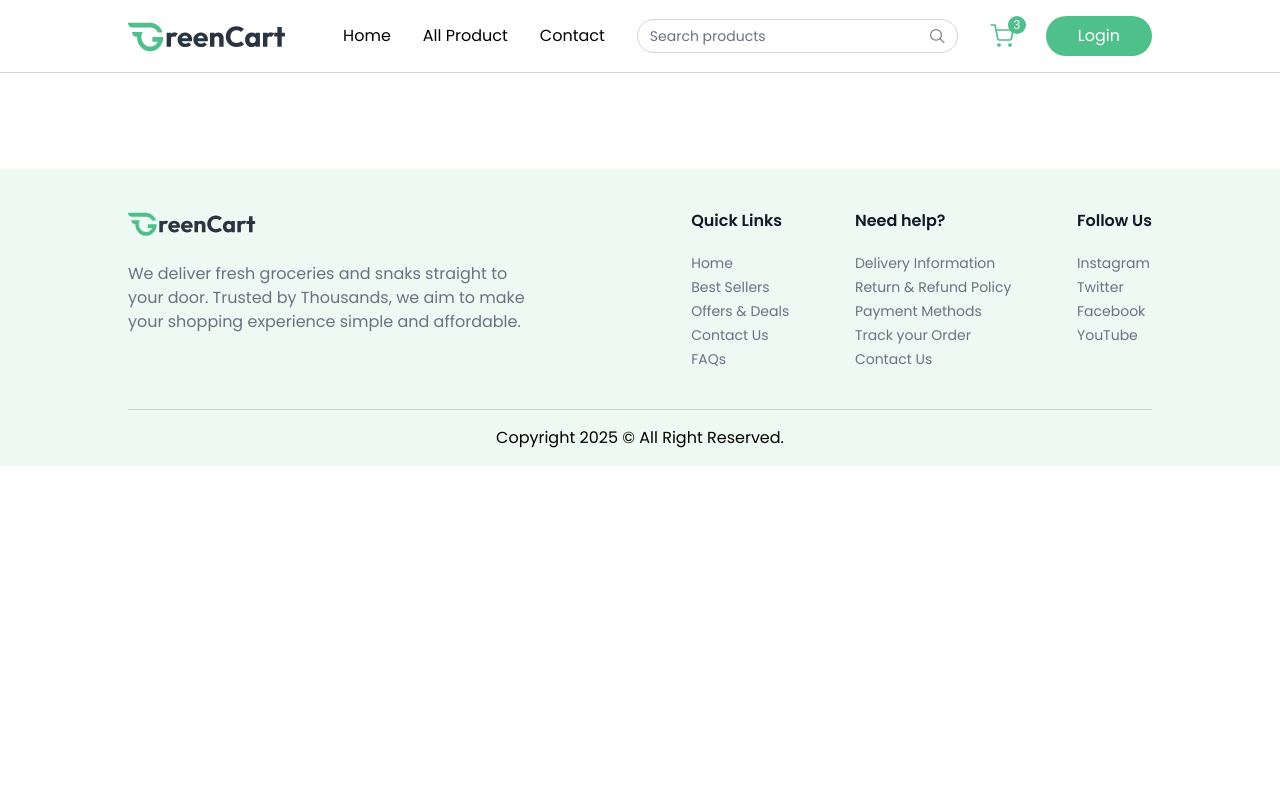
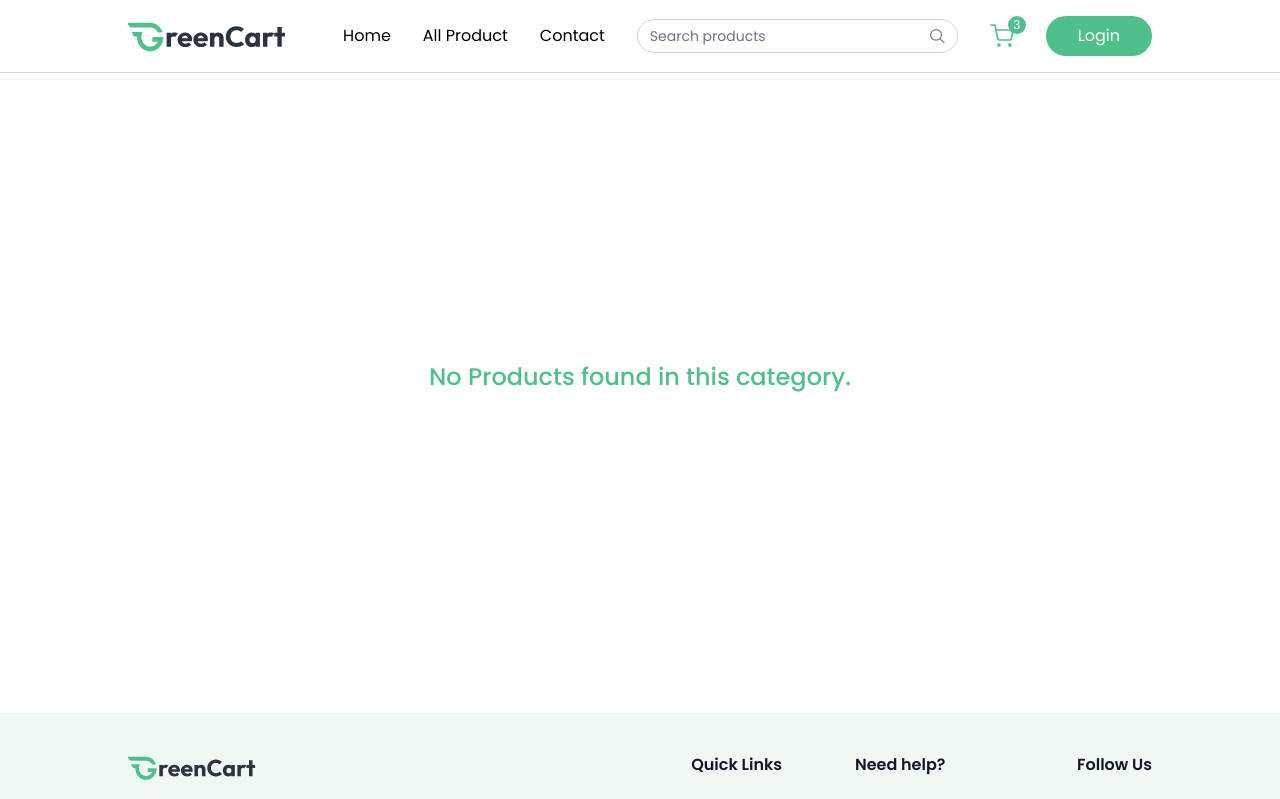
Before and after one commit to Ravichandra1816/Grocery, a React (Vite) app in the folder frontend/: page /products/1 in a window 1280 px wide. Shown: the top 799 px of the page. Built offline with nearby package versions, Linux system fonts and the light colour scheme.

Commit message:
product category is complete

```diff
--- a/frontend/src/App.jsx
+++ b/frontend/src/App.jsx
@@ -7,6 +7,7 @@
 import { useAppContext } from "./Context/AppContext";
 import Login from "./Components/Login";
 import AllProduct from "./Pages/AllProduct";
+import ProductCategory from "./Pages/ProductCategory";
 const App = () => {
   const isSellerPath = useLocation().pathname.includes("seller");
   const { showUserLogin } = useAppContext();
@@ -22,6 +23,7 @@
         <Routes>
           <Route path="/" element={<Home />} />
           <Route path="/products" element={<AllProduct />} />
+          <Route path="/products/:category" element={<ProductCategory />} />
         </Routes>
       </div>
       {!isSellerPath && <Footer />}
--- a/frontend/src/Components/ProductCard.jsx
+++ b/frontend/src/Components/ProductCard.jsx
@@ -1,9 +1,7 @@
-import { useState } from "react";
 import { assets } from "../assets/assets";
 import { useAppContext } from "../Context/AppContext";
 
 const ProductCard = ({ product }) => {
-  const [count, setCount] = useState(0);
   const {
     currency,
     addToCard,
@@ -15,7 +13,15 @@
 
   return (
     product && (
-      <div className="border border-gray-500/20 rounded-md md:px-4 px-3 py-2 bg-white min-w-56 max-w-56 w-full">
+      <div
+        onClick={() => {
+          navigate(
+            `/products/${product.category.toLowerCase()}/${product._id}`
+          );
+          scrollTo(0, 0);
+        }}
+        className="border border-gray-500/20 rounded-md md:px-4 px-3 py-2 bg-white min-w-56 max-w-56 w-full"
+      >
         <div className="group cursor-pointer flex items-center justify-center px-2">
           <img
             className="group-hover:scale-105 transition max-w-26 md:max-w-36"
--- /dev/null
+++ b/frontend/src/Pages/ProductCategory.jsx
@@ -0,0 +1,45 @@
+import React from "react";
+import { useAppContext } from "../Context/AppContext";
+import { useParams } from "react-router-dom";
+import { categories } from "../assets/assets";
+import ProductCard from "../Components/ProductCard";
+
+const ProductCategory = () => {
+  const { product } = useAppContext();
+  const { category } = useParams();
+
+  const serachCategory = categories.find(
+    (item) => item.path.toLowerCase() === category
+  );
+
+  const filterProduct = product.filter(
+    (product) => product.category.toLowerCase() === category
+  );
+  return (
+    <div className="mt-16">
+      {serachCategory && (
+        <div className="flex flex-col items-end w-max">
+          <p className="text-2xl font-medium">
+            {serachCategory.text.toUpperCase()}
+          </p>
+          <div className="w-16 h-0.5 bg-primary rounded-full"></div>
+        </div>
+      )}
+      {filterProduct.length > 0 ? (
+        <div className="grid grid-cols sm:grid-cols-3 md:grid-cols-4 lg:grid-cols-5 gap-3 md:gap-6 mt-6">
+          {filterProduct.map((product) => (
+            <ProductCard key={product._id} product={product} />
+          ))}
+        </div>
+      ) : (
+        <div className="flex items-center justify-center h-[60vh]">
+          <p className="text-2xl font-medium text-primary">
+            No Products found in this category.
+          </p>
+        </div>
+      )}
+    </div>
+  );
+};
+
+export default ProductCategory;
```
